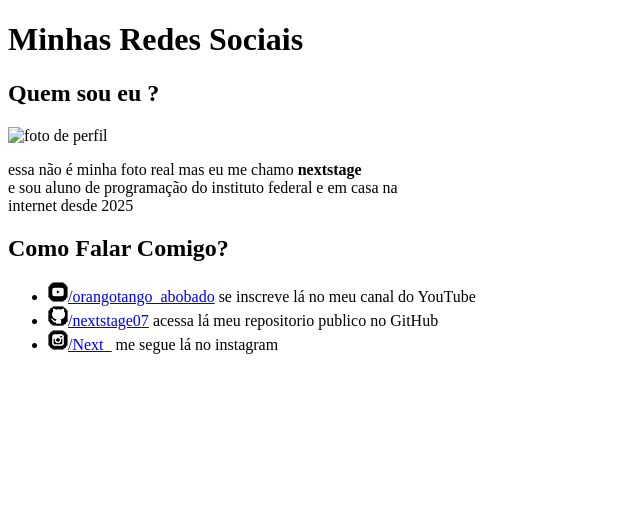
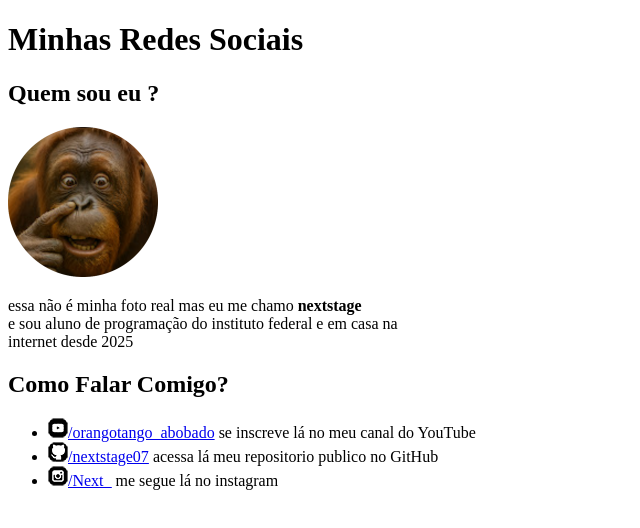
Before and after one commit to nextstage07/Primeiro-projeto-minhas-redes-sociais, a plain HTML site: page index.html in a window 1280 px wide. Shown: the whole page, without its empty margins (0-640 px from the left). Drawn offline with Linux system fonts and the light colour scheme.

Commit message:
Update index.html

```diff
--- a/index.html
+++ b/index.html
@@ -9,7 +9,7 @@
 <body>
     <h1>Minhas Redes Sociais</h1>
     <h2>Quem sou eu ?</h2>
-    <img src="`fotodeperfil.png" alt="foto de perfil">
+    <img src="fotodeperfil.png" alt="foto de perfil">
     <p>essa não é minha foto real mas eu me chamo <strong>nextstage</strong><br>e sou aluno de programação do instituto federal e em casa na <br>internet desde 2025</p>
     <h2>Como Falar Comigo?</h2>
     <ul>
```
